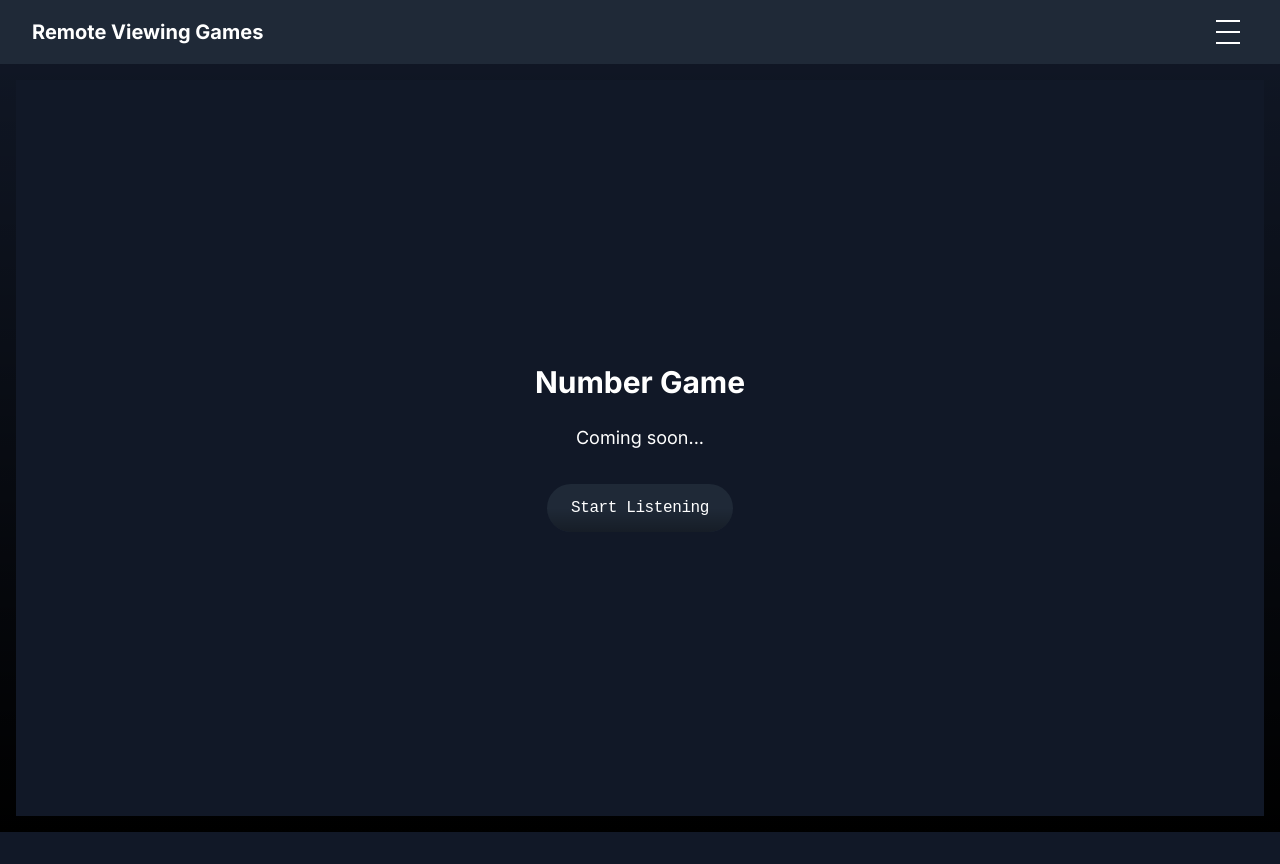
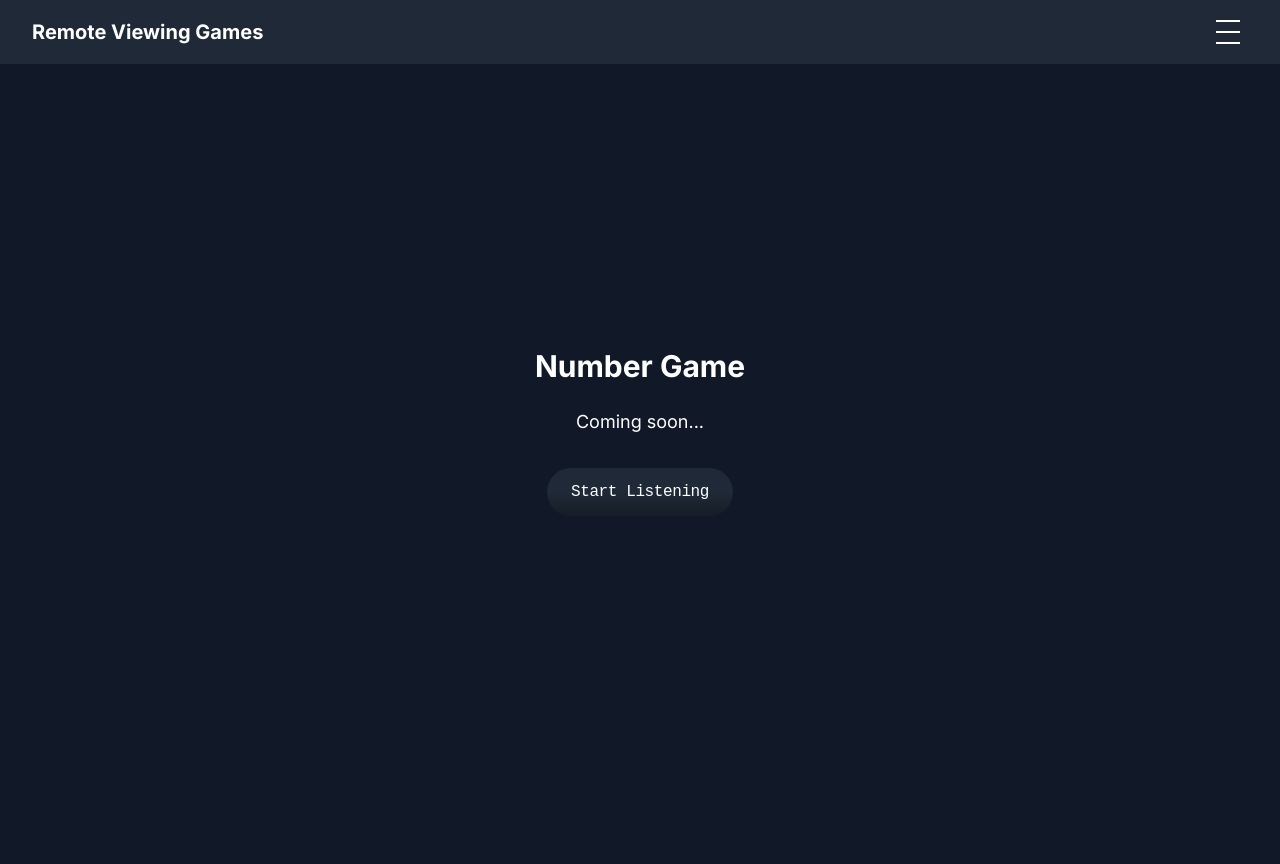
Before and after one commit to yummywakame/remote-viewing-games-v2, a Next.js app: page /number-game in a window 1280 px wide. Before the commit the page ends 832 px from the top, so only its background shows below. Built offline with nearby package versions, Linux system fonts and the light colour scheme.

Commit message:
perfect layout and style

```diff
--- a/src/app/components/NavMenu.js
+++ b/src/app/components/NavMenu.js
@@ -11,7 +11,7 @@ export default function NavMenu() {
   const closeMenu = () => setIsOpen(false);
 
   return (
-    <header className="bg-gray-800 text-white">
+    <header className="fixed top-0 left-0 right-0 z-50 bg-gray-800 text-white">
       <div className="max-w-7xl mx-auto px-4 sm:px-6 lg:px-8">
         <div className="flex items-center justify-between h-16">
           <Link
@@ -38,7 +38,7 @@ export default function NavMenu() {
       </div>
 
       <div
-        className={`overflow-hidden transition-all duration-300 px-4 bg-gray-900/90 ${
+        className={`absolute left-0 right-0 overflow-hidden transition-all duration-300 px-4 bg-gray-900/90 ${
           isOpen ? 'max-h-64' : 'max-h-0'
         }`}
       >
--- a/src/app/globals.css
+++ b/src/app/globals.css
@@ -4,18 +4,18 @@
 
 :root {
   --foreground-rgb: 255, 255, 255;
-  --background-start-rgb: 0, 0, 0;
-  --background-end-rgb: 0, 0, 0;
+  --background-rgb: 17, 24, 39;
+}
+
+html, body {
+  height: 100%;
+  margin: 0;
+  padding: 0;
 }
 
 body {
   color: rgb(var(--foreground-rgb));
-  background: linear-gradient(
-      to bottom,
-      transparent,
-      rgb(var(--background-end-rgb))
-    )
-    rgb(var(--background-start-rgb));
+  background: rgb(var(--background-rgb));
 }
 
 @layer components {
@@ -55,11 +55,11 @@ body {
   }
 
   .game-container {
-    @apply min-h-[calc(100vh-4rem)] flex items-center justify-center bg-gray-900 text-white;
+    @apply h-full flex items-center justify-center;
   }
 
   .game-content {
-    @apply text-center;
+    @apply text-center w-full;
   }
 
   .game-title {
--- a/src/app/layout.js
+++ b/src/app/layout.js
@@ -5,20 +5,20 @@ import NavMenu from './components/NavMenu'
 const inter = Inter({ subsets: ['latin'] })
 
 export const metadata = {
-  title: 'Remote Viewing Games v2',
+  title: 'Remote Viewing Games',
   description: 'Practice remote viewing while blindfolded',
 }
 
 export default function RootLayout({ children }) {
   return (
-    <html lang="en" className="dark">
-      <body className={`${inter.className} bg-gray-100 dark:bg-gray-900 text-gray-900 dark:text-gray-100`}>
-        <div className="min-h-screen">
-          <NavMenu />
-          <main className="max-w-7xl mx-auto p-4">
+    <html lang="en">
+      <body className={`${inter.className} h-screen overflow-hidden`}>
+        <NavMenu />
+        <main className="h-[calc(100vh-4rem)] mt-16">
+          <div className="max-w-[600px] px-5 mx-auto h-full">
             {children}
-          </main>
-        </div>
+          </div>
+        </main>
       </body>
     </html>
   )
--- a/src/app/page.js
+++ b/src/app/page.js
@@ -1,9 +1,11 @@
 export default function Home() {
   return (
-    <div className="text-center">
-      <h2 className="text-2xl font-bold mb-4">Welcome to Remote Viewing Games v2</h2>
-      <p className="mb-4">Choose a game from the menu above to get started.</p>
-      <p>Remember to put on your blindfold before starting a game!</p>
+    <div className="h-full flex items-center justify-center bg-gray-900">
+      <div className="text-center">
+        <h1 className="text-4xl font-bold mb-6">Welcome to Remote Viewing Games</h1>
+        <p className="text-xl mb-8">Choose a game from the menu to begin your practice.</p>
+        <p className="text-lg text-gray-400">Remember to put on your blindfold before starting a game!</p>
+      </div>
     </div>
   )
 }
```
